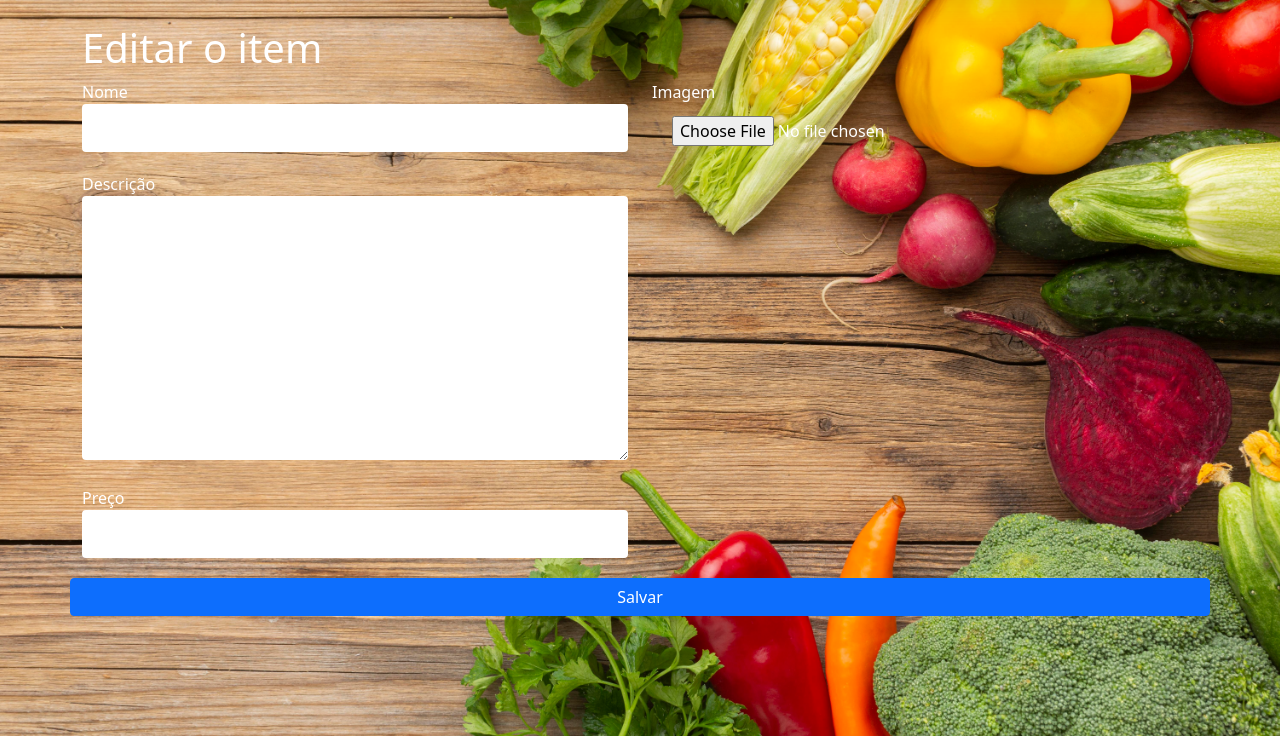
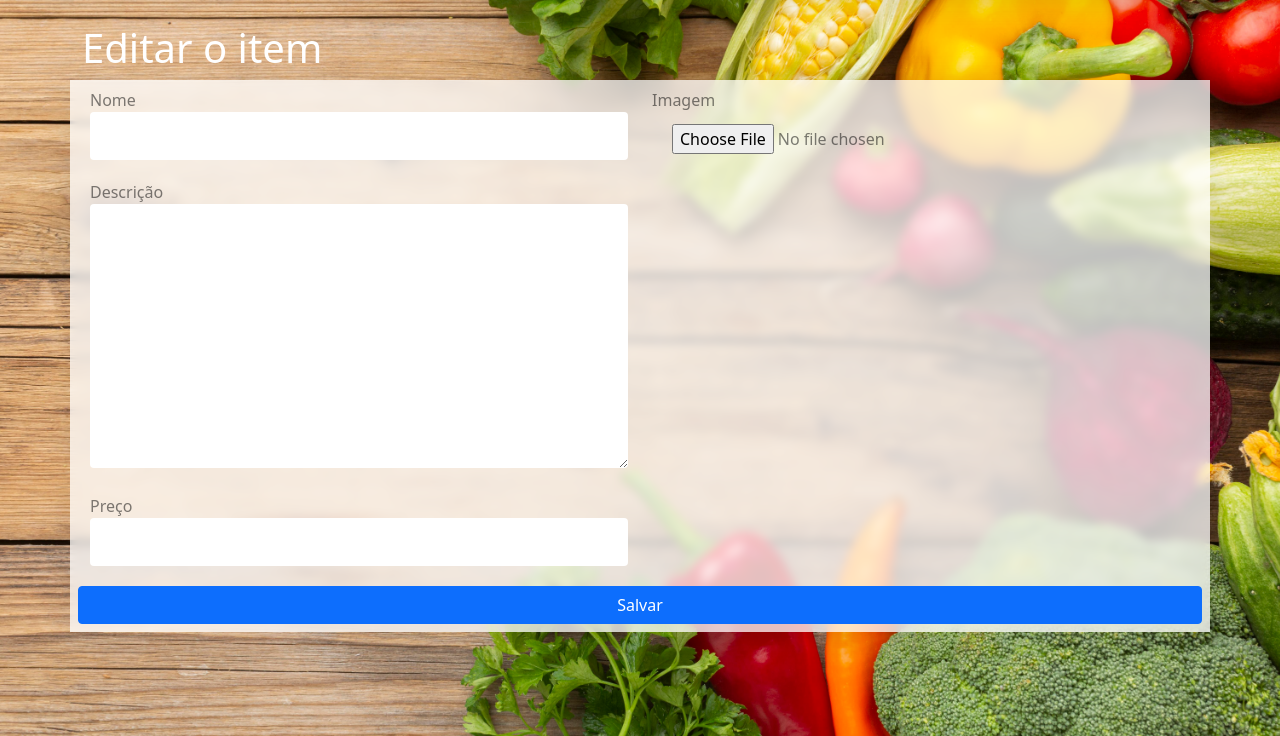
Before and after one commit to josevictoremiliano/horadacolheita, a Django app: template templates/users/itens-editar.html in a window 1280 px wide. Shown: the part 64-800 px from the top of the page. Run offline with Django 3.2, Linux system fonts and the light colour scheme; the template is opened without the code that fills it: values that come from a table or form of the project are taken from there, others are empty; some libraries are stand-ins or nearby versions.

Commit message:
novo layout

```diff
--- a/templates/users/itens-criar.html
+++ b/templates/users/itens-criar.html
@@ -12,7 +12,7 @@
 {% endif %}
 
 <h1 class="text-center mt-1 text-white" >Criando novo Item</h1>
-<form method="post"  enctype='multipart-form-data' class="d-flex flex-column gap-3 container  form-control mt-5 mb-5 py-5 px-4">
+<form action="" method="post"  enctype='multipart-form-data' class="d-flex flex-column gap-3 container  form-control mt-5 mb-5 py-5 px-4">
 {% csrf_token %}
 
 <label for="id_name">Nome:</label>
--- a/templates/users/itens-editar.html
+++ b/templates/users/itens-editar.html
@@ -16,7 +16,7 @@
             </div>
         {% endif %}
         <!-- Formulário -->
-            <form action="" method="post" class="row text-white"  enctype="multipart/form-data">
+            <form action="" method="post" class="row text-black-50 bg-glass-success p-2"  enctype="multipart/form-data">
             {% csrf_token %}
                 <div class="col-sm-6">
                     <div class="form-group">
```
Also changed, not shown: media/imagens/Nautilus.png (added), media/itens/b-2a0cbc22f19f487ebe34227fe0527375.png (added).
